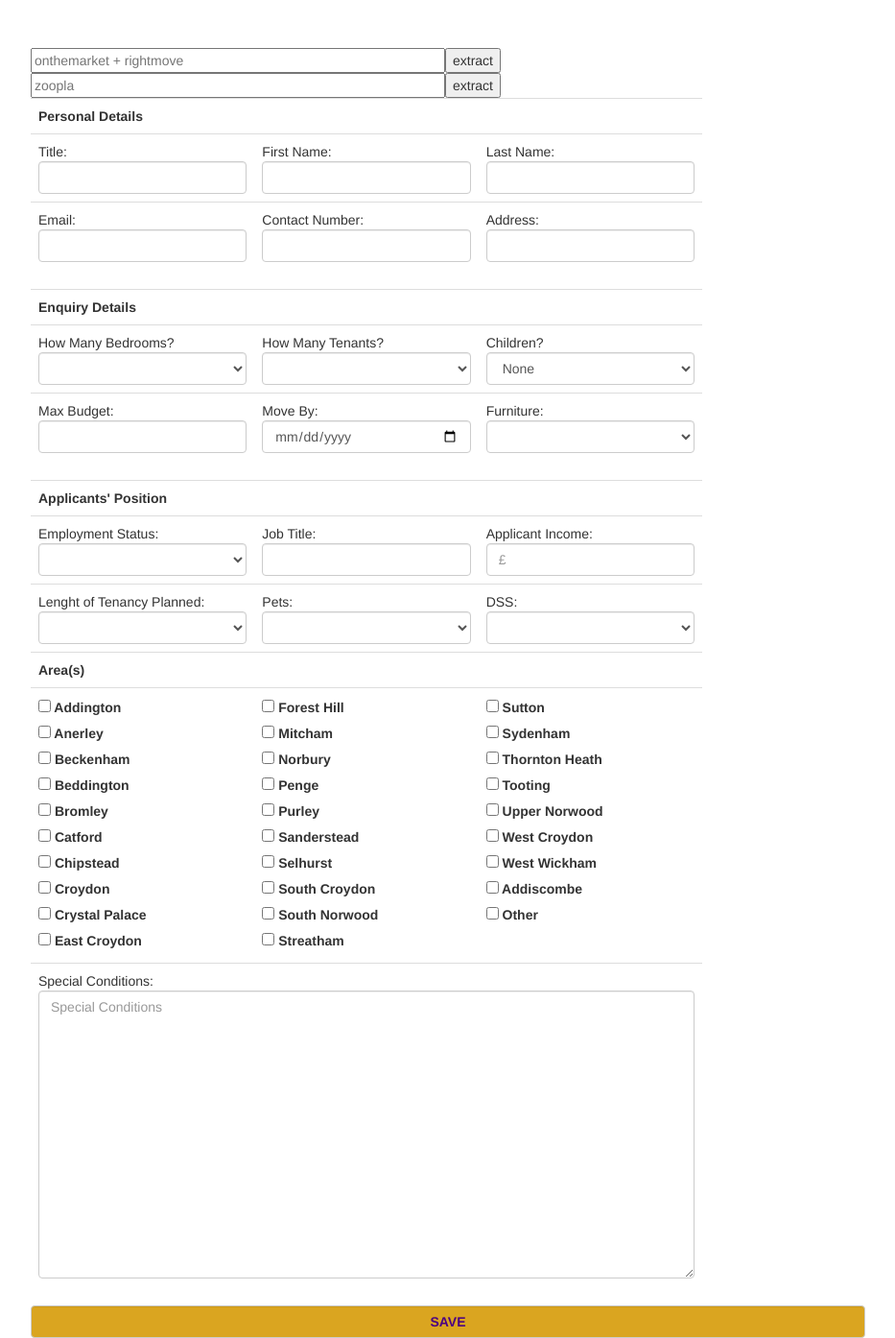
After one commit to Montekarl/BensonAndPartners, a PHP site: page /Forms/AddNewLettingsApplicant.php in a window 1280 px wide. The commit adds this page. Shown: the whole page at 96% size, without its empty margins (173-1106 px from the left). Run offline with PHP 8.4, Linux system fonts and the light colour scheme.

Commit message:
insert new Lettings applicant from the side bar

```diff
--- /dev/null
+++ b/Forms/AddNewLettingsApplicant.php
@@ -0,0 +1,405 @@
+<?php
+
+if (!empty($_POST['onthemarket'])){
+    preg_match('/Name:(.*?);/', $_POST['onthemarket'], $match);
+    $name = $match[1];
+    $fname=explode(' ', $name);
+    preg_match('/Address:(.*?);/', $_POST['onthemarket'], $address);
+    preg_match('/Email:(.*?);/', $_POST['onthemarket'], $email);
+    preg_match('/Phone:(.*?);/', $_POST['onthemarket'], $contact_number);
+    preg_match('/Comments:(.*?);/', $_POST['onthemarket'], $comments);
+
+}
+if(!empty($_POST['rightmove'])){
+    preg_match('/name:(.*?);/', $_POST['rightmove'], $match);
+    $name = $match[1];
+    $fname=explode(' ', $name);
+    preg_match('/Address:(.*?);/', $_POST['rightmove'], $address);
+    preg_match('/Email:(.*?);/', $_POST['rightmove'], $email);
+    preg_match('/Phone:(.*?);/', $_POST['rightmove'], $contact_number);
+    preg_match('/Requirements:(.*?);/', $_POST['rightmove'], $comments);
+    preg_match('/PropDescription:(.*?);/', $_POST['rightmove'], $PropDescription);
+    preg_match('/PropPrice:(.*?);/', $_POST['rightmove'], $maximum_budget);
+
+}
+if(!empty($_POST['zoopla'])){
+    preg_match('/Name:	  (.*?)           Telephone:/', $_POST['zoopla'], $match);
+    $name = $match[1];
+    $fname=explode(' ', $name);
+    preg_match('/Address:(.*?)           Telephone:/', $_POST['zoopla'], $address);
+    preg_match('/Email:(.*?)Type of enquiry:/', $_POST['zoopla'], $email);
+    preg_match('/Telephone:	  (.*?)           Email:/', $_POST['zoopla'], $contact_number);
+    preg_match('/Price range:(.*?)per month/', $_POST['zoopla'], $comments);
+    preg_match('/Message:(.*?)Location:/', $_POST['zoopla'], $comments);
+
+}
+?>
+<!DOCTYPE html PUBLIC "-//W3C//DTD XHTML 1.0 Transitional//EN" "http://www.w3.org/TR/xhtml1/DTD/xhtml1-transitional.dtd">
+<html xmlns="http://www.w3.org/1999/xhtml">
+
+<head>
+
+    <title>Lettings Applicants</title>
+    <link rel="shortcut icon" href="https://image.flaticon.com/icons/png/512/37/37502.png" type="image/x-icon" />
+    <link rel="stylesheet" href="https://maxcdn.bootstrapcdn.com/bootstrap/3.4.0/css/bootstrap.min.css">
+    <script src="https://ajax.googleapis.com/ajax/libs/jquery/3.4.0/jquery.min.js"></script>
+    <script src="https://maxcdn.bootstrapcdn.com/bootstrap/3.4.0/js/bootstrap.min.js"></script>
+    <meta http-equiv="Content-Type" content="text/html; charset=utf-8" />
+    <title>Database - Add Applicant</title>
+
+</head>
+
+<body>
+
+<form method="post">
+    <div class ="container" style="width:900px;">
+        <div class="table-responsive">
+            <div class="search-table-outter wrapper">
+                <table>
+                    <form action="?" method="POST"> <!--?means to send to same page-->
+                        <input type="text" name="onthemarket" placeholder="onthemarket + rightmove" size="50px" style="text-align: left; margin-top: 50px"/>
+                        <input type="submit" value="extract" style="text-align: left" /><br>
+                        <input type="text" name="zoopla" placeholder="zoopla" size="50px" style="text-align: left" />
+                        <input type="submit" value="extract" style="text-align: left" /><br>
+                    </form>
+                </table>
+                <table class="table table-bordered;" style="width:700px">
+
+                    <tr>
+                        <th scope="col" colspan=3>Personal Details</th>
+
+                    </tr>
+                    <tr>
+                        <?php
+                        $title = $first_name = $last_name = false;
+
+                        if(!empty($fname)){
+                            $name_size = sizeof($fname);
+                            if ($name_size == 1) {
+                                $first_name = $fname[0];
+                            } elseif ($name_size == 2) {
+                                $first_name = $fname[0];
+                                $last_name = $fname[1];
+                            } elseif ($name_size == 3) {
+                                $first_name = $fname[1];
+                                $last_name = $fname[2];
+                            }elseif ($name_size == 4) {
+                                $title = $fname[0];
+                                $first_name = $fname[1]." ".$fname[2];
+                                $last_name = $fname[3];
+                            }elseif ($name_size == 5) {
+                                $title = $fname[0];
+                                $first_name = $fname[1]." ".$fname[2]." ".$fname[3];
+                                $last_name = $fname[4];
+                            }elseif ($name_size == 6) {
+                                $title = $fname[0];
+                                $first_name = $fname[1]." ".$fname[2]." ".$fname[3]." ".$fname[4];
+                                $last_name = $fname[5];
+                            }elseif ($name_size == 7) {
+                                $title = $fname[0];
+                                $first_name = $fname[1]." ".$fname[2]." ".$fname[3]." ".$fname[4]." ".$fname[5];
+                                $last_name = $fname[6];
+
+                            }
+                        }
+                        ?>
+                        <td>
+                            Title:<br/><input name="title" class="form-control" value="<?php echo $title; ?>"/>
+                        </td>
+                        <td>
+                            First Name:<br/><input name="first_name" class="form-control" value="<?php echo $first_name; ?>"/>
+                        </td>
+                        <td>
+                            Last Name:<br/><input name="last_name" class="form-control" value="<?php echo $last_name; ?>"/>
+                        </td>
+                    </tr>
+                    <tr>
+                        <td>
+                            <?php
+                            if(!empty($email)){
+                                echo "Email: <input type='text' name='email' class='form-control' value='$email[1]'/><br>";
+                            }else{
+                                echo "Email: <input type='text' name='email' class='form-control'/><br>";
+                            }
+                            ?>
+                        </td>
+                        <td>
+                            <?php
+                            if(!empty($contact_number)){
+                                echo "Contact Number: <input type='text' name='contact_number' class='form-control' value='$contact_number[1]'/><br>";
+                            }else{
+                                echo "Contact Number: <input type='text' name='contact_number' class='form-control' /><br>";
+                            }
+                            ?>
+                        </td>
+                        <td>
+                            <?php
+                            if(!empty($address)){
+                                echo "Address: <input type='text' name='address' class='form-control' value='$address[1]'/><br>";
+                            }else{
+                                echo "Address: <input type='text' name='address' class='form-control' /><br>";
+                            }
+                            ?>
+                        </td>
+                    </tr>
+                    <tr>
+                        <th colspan=3>Enquiry Details</th>
+                    </tr>
+                    <tr>
+                        <td>
+                            How Many Bedrooms?
+                            <select name="bedrooms" class="form-control"/>
+                            <option></option>
+                            <option value="room">Room</option>
+                            <option value="bedsit">Bedsit</option>
+                            <option value="studio">Studio</option>
+                            <option value="1">1</option>
+                            <option value="2">2</option>
+                            <option value="3">3</option>
+                            <option value="4">4</option>
+                            <option value="5">5</option>
+                            <option value="6">6</option>
+                            <option value="7">7</option>
+                            <option value="8">8</option>
+                            <option value="9">9</option>
+                            <option value="10">10</option>
+                            </select>
+                        </td>
+                        <td>
+                            How Many Tenants?
+                            <select name="tenants" class="form-control" />
+                            <option></option>
+                            <option>1</option>
+                            <option>2</option>
+                            <option>3</option>
+                            <option>4</option>
+                            <option>5</option>
+                            <option>6</option>
+                            <option>7</option>
+                            <option>8</option>
+                            <option>9</option>
+                            <option>10</option>
+                            </select>
+                        </td>
+
+                        <td>
+                            Children?
+                            <select name="children" class="form-control" />
+                            <option>None</option>
+                            <option>1</option>
+                            <option>2</option>
+                            <option>3</option>
+                            <option>4</option>
+                            <option>5</option>
+                            <option>6</option>
+                            <option>7</option>
+                            <option>8</option>
+                            <option>9</option>
+                            <option>10</option>
+                            </select>
+                        </td>
+                    <tr>
+                        <td>
+                            <?php
+                            if(!empty($maximum_budget)){
+                                echo "Max Budget: <input type='text' name='maximum_budget' class='form-control' value='$maximum_budget[0]'/><br>";
+                            }else{
+                                echo "Max Budget: <input type='text' name='maximum_budget' class='form-control' /><br>";
+                            }
+                            ?>
+                        </td>
+
+                        <td>
+                            Move By:
+                            <input type="date" name="move_by" class="form-control">
+                        </td>
+
+                        <td>Furniture:
+                            <select name="furniture" class="form-control">
+                                <option></option>
+                                <option>Furnished</option>
+                                <option>Unfurnished</option>
+                                <option>Partly Furnished</option>
+                                <option>Flexible</option>
+                            </select>
+                        </td>
+
+                    <tr>
+                        <th colspan="3">
+                            Applicants' Position
+                        </th>
+                    </tr>
+
+                    <tr>
+                        <td>
+                            Employment Status:
+                            <select name="employment_status" class="form-control">
+                                <option></option>
+                                <option>Full Time</option>
+                                <option>Part Time</option>
+                                <option>Unemployed</option>
+                            </select>
+                        </td>
+
+                        <td>
+                            Job Title:
+                            <input type="text" name="job_title" class="form-control" />
+                        </td>
+
+                        <td>
+                            Applicant Income:
+                            <input type="text" name="salary" placeholder="£" class="form-control" />
+                        </td>
+
+                    <tr>
+                        <td>
+                            Lenght of Tenancy Planned:
+                            <select name="lease" class="form-control">
+                                <option></option>
+
+                                <option>6 months</option>
+                                <option>1 year</option>
+                                <option>2 years</option>
+                                <option>3 years</option>
+                                <option>4 years</option>
+                                <option>5+</option>
+                            </select>
+                        </td>
+
+                        <td>Pets:
+                            <select name="pets" class="form-control">
+                                <option></option>
+                                <option>Yes</option>
+                                <option>No</option>
+                            </select>
+                        </td>
+
+                        <td>DSS:
+                            <select name="dss" class="form-control">
+                                <option></option>
+                                <option>Yes</option>
+                                <option>No</option>
+                            </select>
+                        </td>
+                    </tr>
+
+                    <tr>
+                        <th colspan="3">Area(s)</th>
+                    </tr>
+                    <td>
+                        <label>
+                            <input type="checkbox" name="areas[]" value="Anerley"> Addington</label>
+                        <br>
+                        <label>
+                            <input type="checkbox" name="areas[]" value="Anerley"> Anerley</label>
+                        <br>
+                        <label>
+                            <input type="checkbox" name="areas[]" value="Beckenham"> Beckenham</label>
+                        <br>
+                        <label>
+                            <input type="checkbox" name="areas[]" value="Beddington"> Beddington</label>
+                        <br>
+                        <label>
+                            <input type="checkbox" name="areas[]" value="Bromley"> Bromley</label>
+                        <br>
+                        <label>
+                            <input type="checkbox" name="areas[]" value="Catford"> Catford</label>
+                        <br>
+                        <label>
+                            <input type="checkbox" name="areas[]" value="Chipstead"> Chipstead</label>
+                        <br>
+                        <label>
+                            <input type="checkbox" name="areas[]" value="Croydon"> Croydon</label>
+                        <br>
+                        <label>
+                            <input type="checkbox" name="areas[]" value="Crystal Palace"> Crystal Palace</label>
+                        <br>
+                        <label>
+                            <input type="checkbox" name="areas[]" value="East Croydon"> East Croydon</label>
+                        <br>
+                    <td>
+                        <label>
+                            <input type="checkbox" name="areas[]" value="Forest Hill"> Forest Hill</label>
+                        <br>
+                        <label>
+                            <input type="checkbox" name="areas[]" value="Mitcham"> Mitcham</label>
+                        <br>
+                        <label>
+                            <input type="checkbox" name="areas[]" value="Norbury"> Norbury</label>
+                        <br>
+                        <label>
+                            <input type="checkbox" name="areas[]" value="Penge"> Penge</label>
+                        <br>
+                        <label>
+                            <input type="checkbox" name="areas[]" value="Purley"> Purley</label>
+                        <br>
+                        <label>
+                            <input type="checkbox" name="areas[]" value="Sanderstead"> Sanderstead</label>
+                        <br>
+                        <label>
+                            <input type="checkbox" name="areas[]" value="Selhurst"> Selhurst</label>
+                        <br>
+                        <label>
+                            <input type="checkbox" name="areas[]" value="South Croydon"> South Croydon</label>
+                        <br>
+                        <label>
+                            <input type="checkbox" name="areas[]" value="South Norwood"> South Norwood</label>
+                        <br>
+                        <label>
+                            <input type="checkbox" name="areas[]" value="Streatham"> Streatham</label>
+                        <br>
+                    <td>
+                        <label>
+                            <input type="checkbox" name="areas[]" value="Sutton"> Sutton</label>
+                        <br>
+                        <label>
+                            <input type="checkbox" name="areas[]" value="Sydenham"> Sydenham</label>
+                        <br>
+                        <label>
+                            <input type="checkbox" name="areas[]" value="Thornton Heath"> Thornton Heath</label>
+                        <br>
+                        <label>
+                            <input type="checkbox" name="areas[]" value="Tooting"> Tooting</label>
+                        <br>
+                        <label>
+                            <input type="checkbox" name="areas[]" value="Upper Norwood"> Upper Norwood</label>
+                        <br>
+                        <label>
+                            <input type="checkbox" name="areas[]" value="West Croydon"> West Croydon</label>
+                        <br>
+                        <label>
+                            <input type="checkbox" name="areas[]" value="West Wickham"> West Wickham</label>
+                        <br>
+                        <label>
+                            <input type="checkbox" name="areas[]" value="Addiscombe"> Addiscombe</label>
+                        <br>
+                        <label>
+                            <input type="checkbox" name="areas[]" value="other"> Other</label>
+                        <br>
+                        </select>
+                    </td>
+                    <tr>
+                        <td colspan=3> Special Conditions:
+                            <?php
+                            if(!empty($comments)){
+                                echo "<textarea width='100%' rows='20' cols='40' id='special_conditions' name='special_conditions' placeholder='Special Conditions' class='form-control' style='width: 100%;height: 300px;'>Comments: $comments[1]</textarea>";
+                            } else {
+                                echo "<textarea width='100%' rows='20' cols='40' id='special_conditions' name='special_conditions' placeholder='Special Conditions' class='form-control' style='width: 100%;height: 300px;'></textarea>";
+                            }
+                            ?>
+                        </td>
+                    </tr>
+
+
+                </table>
+
+                <button type="submit" name="btn-save" class="form-control" style="background-color: goldenrod;">
+                    <strong style="color:indigo">
+                        SAVE
+                    </strong>
+                </button>
+
+</form>
+</body>
+
+</html>
--- a/scripts/scripts.php
+++ b/scripts/scripts.php
@@ -4,4 +4,10 @@
             document.getElementById('detailed-SideBar').innerHTML = data;
         });
     };
+
+    function bookLettingsAppointment(userID){
+        $.get( "/BensonOOP/classes/GetID.php?id="+userID, function(data) {
+            document.getElementById('detailed-SideBar').innerHTML = data;
+        });
+    }
 </script>
```
Also changed, not shown: classes/getId.php (+8 -0 lines), classes/usersview.class.php (+16 -4 lines), index.php (+14 -3 lines), classes/users.class.php (line endings or trailing spaces).
